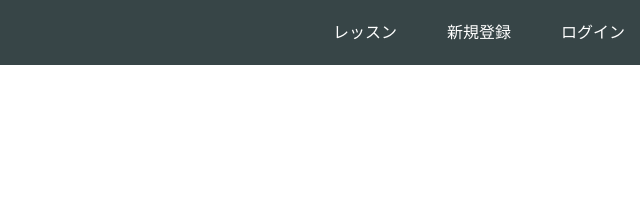
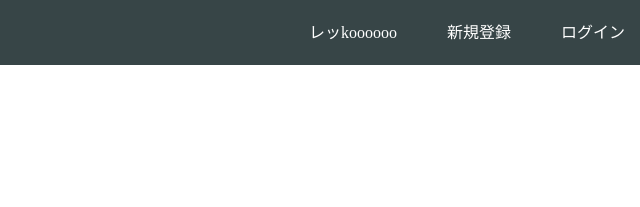
Before and after one commit to freedom-doki/freedom-doki.github.io, a plain HTML site: page index.html in a window 1280 px wide. Shown: the top 207 px of the page, 640-1280 px from the left. Drawn offline with Linux system fonts and the light colour scheme.

Commit message:
Update index.html

```diff
--- a/index.html
+++ b/index.html
@@ -15,7 +15,7 @@
       </div>
       <span class="fa fa-bars menu-icon"></span>
       <div class="header-right">
-        <a href="#">レッスン</a>
+        <a href="#">レッkoooooo</a>
         <a href="#">新規登録</a>
         <a href="#" class="login">ログイン</a>
       </div>
```
